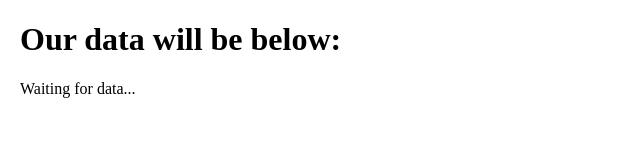
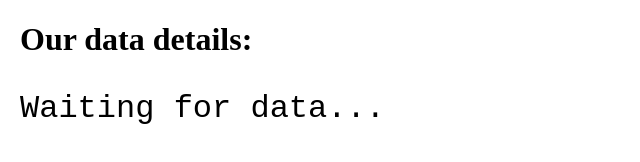
Before and after one commit to petercolella/loading-parsing-csv-data, a React app: page / in a window 1280 px wide. Shown: the whole page, without its empty margins (0-640 px from the left). Built offline with nearby package versions, Linux system fonts and the light colour scheme; no server answers.

Commit message:
adds d3 to parse csv text and display details

```diff
--- a/index.html
+++ b/index.html
@@ -8,6 +8,7 @@
         overflow: hidden;
       }
     </style>
+    <script src="https://cdn.jsdelivr.net/npm/d3@7"></script>
   </head>
   <body>
     <div id="root"></div>
--- a/src/FetchContainer.js
+++ b/src/FetchContainer.js
@@ -2,6 +2,12 @@ import React, { useEffect, useState } from "react";
 
 const csvUrl =
   "https://gist.githubusercontent.com/curran/b236990081a24761f7000567094914e0/raw/cssNamedColors.csv";
+
+const styles = {
+  pre: {
+    fontSize: "2rem",
+  },
+};
 
 const FetchContainer = () => {
   const [data, setData] = useState("");
@@ -13,9 +19,13 @@ const FetchContainer = () => {
     const fetchTextAsync = async (url) => {
       try {
         const response = await fetch(url, { signal });
-        const data = await response.text();
+        const text = await response.text();
         if (!signal.aborted) {
-          setData(data);
+          const data = d3.csvParse(text);
+          let message = `${(text.length / 1024).toFixed(2)} kB
+${data.length} rows
+${data.columns.length} columns`;
+          setData(message);
         }
       } catch (err) {
         console.log(err);
@@ -31,8 +41,8 @@ const FetchContainer = () => {
 
   return (
     <div style={{ margin: 20 }}>
-      <h1>Our data will be below:</h1>
-      <p>{data ? data : "Waiting for data..."}</p>
+      <h1>Our data details:</h1>
+      <pre style={styles.pre}>{data ? data : "Waiting for data..."}</pre>
     </div>
   );
 };
```
